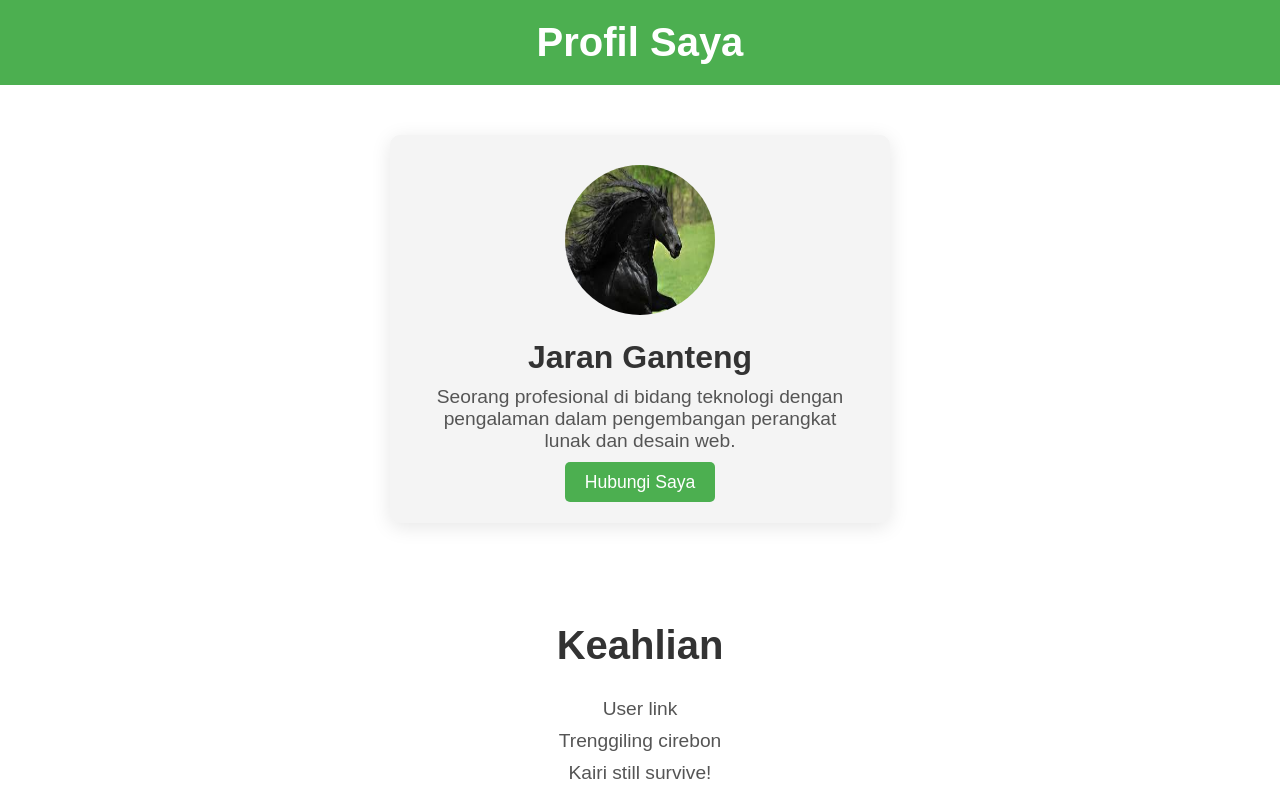
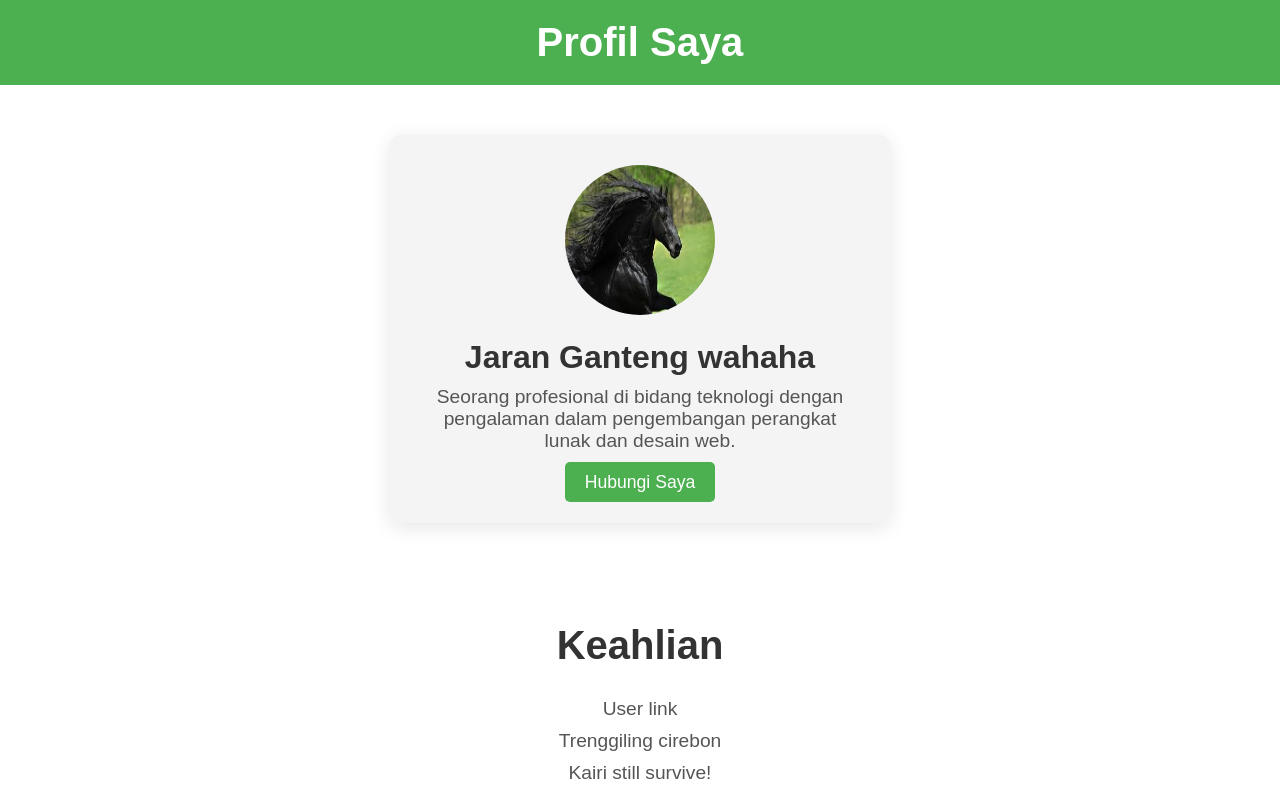
Before and after one commit to Raizellzz/Projek-Ronaldo, a plain HTML site: page index.html in a window 1280 px wide. Shown: the top 800 px of the page. Drawn offline with Linux system fonts and the light colour scheme.

Commit message:
first commit

```diff
--- a/index.html
+++ b/index.html
@@ -18,7 +18,7 @@
         <div class="container">
             <div class="profile-card">
                 <img src="images.jpg" alt="Foto Profil" class="profile-img">
-                <h2>Jaran Ganteng</h2>
+                <h2>Jaran Ganteng wahaha</h2>
                 <p class="bio">Seorang profesional di bidang teknologi dengan pengalaman dalam pengembangan perangkat lunak dan desain web.</p>
                 <a href="mailto:email@example.com" class="btn">Hubungi Saya</a>
             </div>
```
